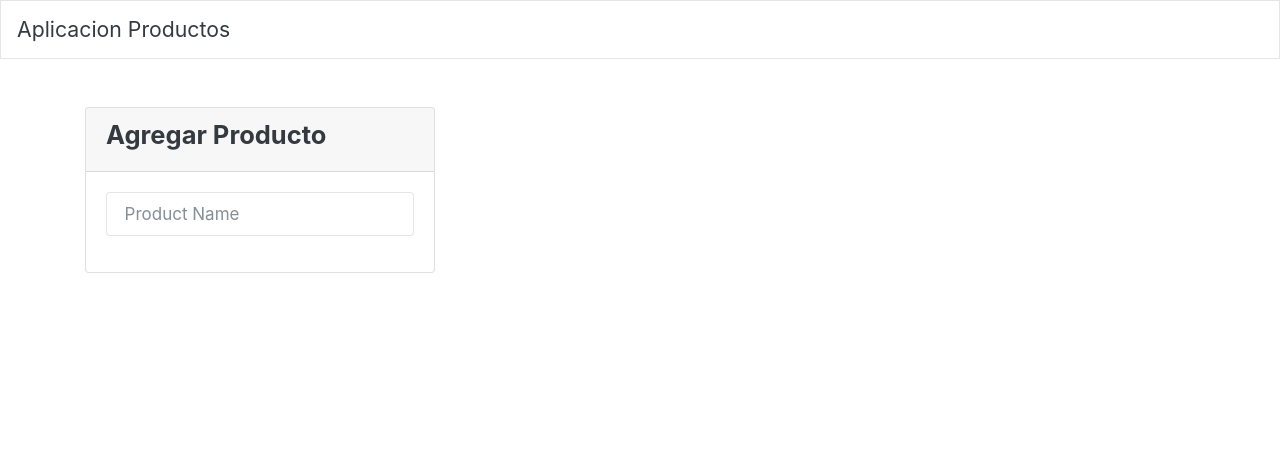
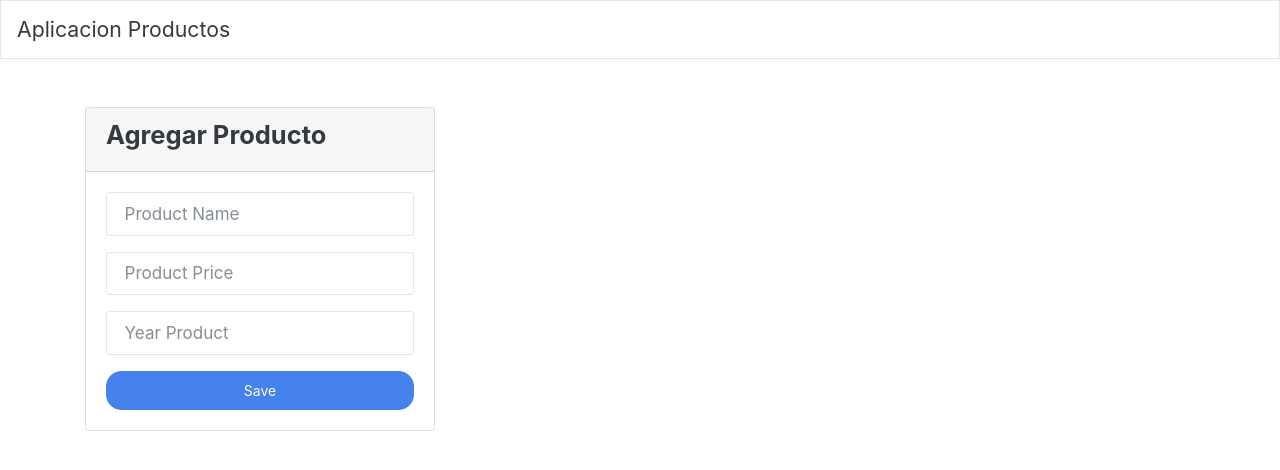
Before and after one commit to cristianfchq/JavaScript-App-Products-POO, a plain HTML site: page index.html in a window 1280 px wide. Drawn offline with Linux system fonts and the light colour scheme.

Commit message:
body added more inputs

```diff
--- a/index.html
+++ b/index.html
@@ -29,6 +29,14 @@
                         <div class="form-group">
                             <input type="text" id="name" placeholder="Product Name" class="form-control">
                         </div>
+                        <div class="form-group">
+                            <input type="number" step="0.001" id="price" placeholder="Product Price" class="form-control">
+                        </div>
+                        <div class="form-group">
+                            <input type="number" id="year" placeholder="Year Product" class="form-control">
+                        </div>
+
+                        <input type="submit" value="Save" class="btn btn-primary btn-block" >
                     </form>
                 </div>
             </div>
```
